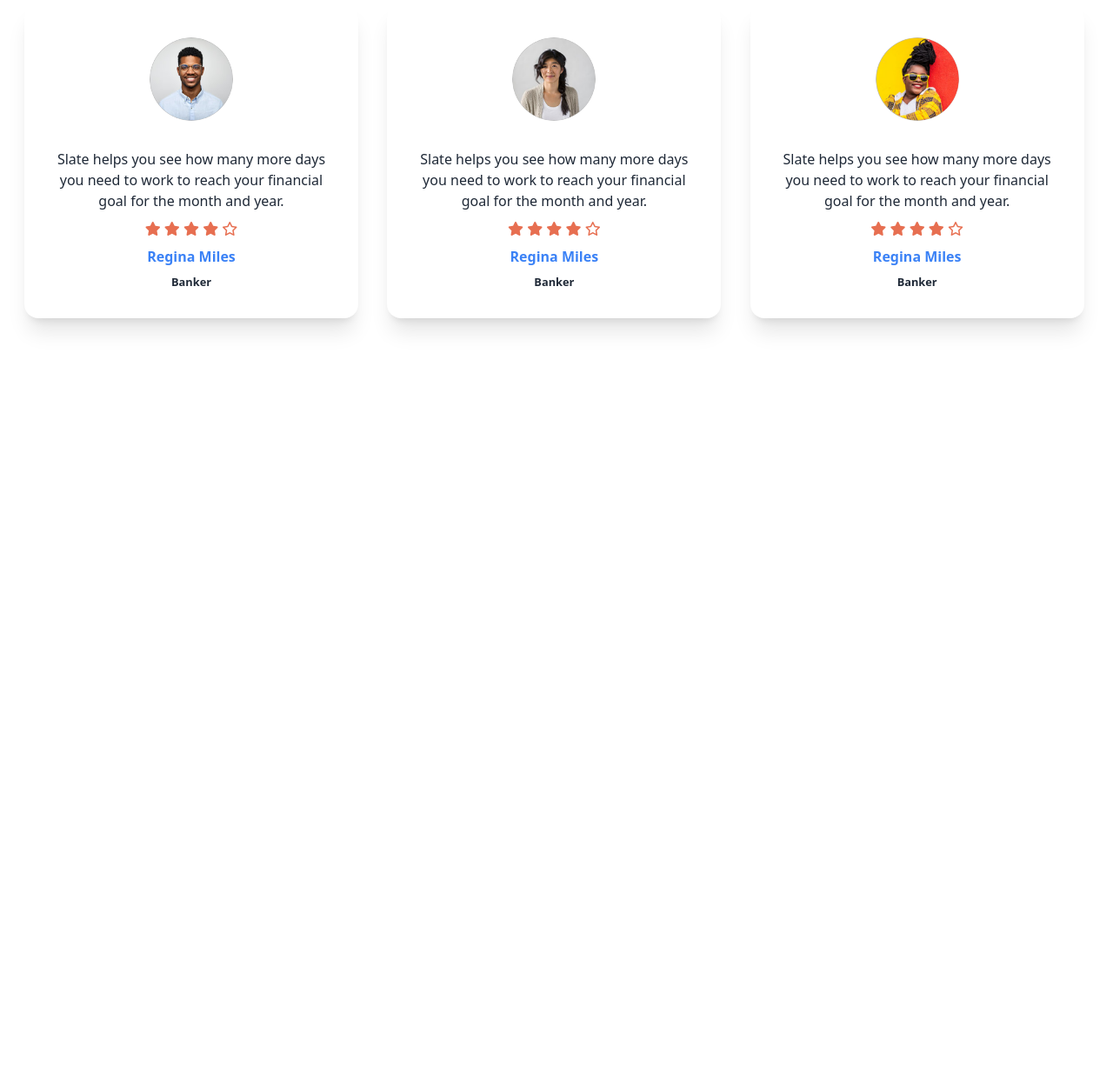
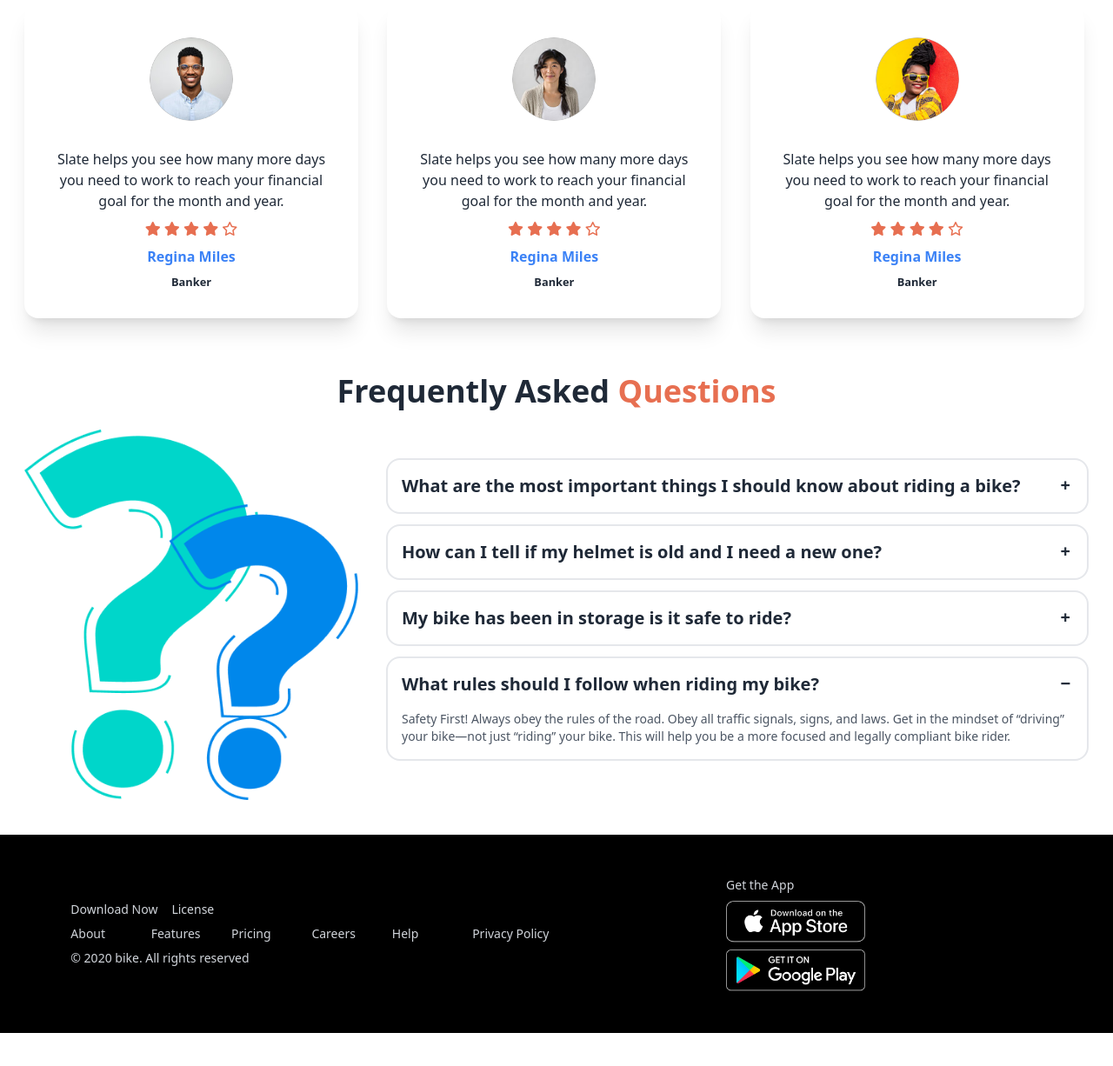
Before and after one commit to jishanprodhan12/biker-zone-using-daisyui, a plain HTML site: page index.html in a window 1280 px wide. Shown: the part 1684-2910 px from the top of the page at 87% size. Before the commit the page ends 2154 px from the top, so only its background shows below. Drawn offline with nearby package versions, Linux system fonts and the light colour scheme.

Commit message:
add footer

```diff
--- a/index.html
+++ b/index.html
@@ -337,11 +337,90 @@
       <!-- Frequently Asked Questions -->
        <section  class="my-5 md:my-10 px-4 lg:px-7 ">
         <br>
+        <h1 class="text-3xl md:text-4xl font-bold text-center">Frequently Asked <span class="text-bike-primary">Questions</span></h1>
+        <br>
+        <!-- faq parrent-->
+         <div class=" flex  justify-between items-center  flex-col md:flex-row gap-5 md:gap-8 ">
+          <!-- img -->
+           <div class="flex-1 max-w-sm max-h-sm">
+            <img src="./images/others/faq.png" alt="" class="w-full h-full">
+           </div>
+           <!-- text  -->
+            <div class="flex-1">
+              <!-- qn  start -->
+              <div class="collapse collapse-plus border-2 mb-3" >
+                <input type="radio" name="my-accordion-3" checked="checked" />
+                <div class="collapse-title text-xl font-semibold"> What are the most important things I should
+                  know about riding a bike?</div>
+                <div class="collapse-content">
+                  <p class="text-sm text-gray-600">Safety First! Always obey the rules of the road. Obey all traffic signals, signs, and laws. Get in the mindset of “driving” your bike—not just “riding” your bike. This will help you be a more focused and legally compliant bike rider. </p>
+                </div>
+              </div>
+              <!-- 2nd qn  -->
+              <div class="collapse collapse-plus border-2 mb-3" >
+                <input type="radio" name="my-accordion-3" checked="checked" />
+                <div class="collapse-title text-xl font-semibold"> How can I tell if my helmet is old and I need a
+                  new one?</div>
+                <div class="collapse-content">
+                  <p class="text-sm text-gray-600">Safety First! Always obey the rules of the road. Obey all traffic signals, signs, and laws. Get in the mindset of “driving” your bike—not just “riding” your bike. This will help you be a more focused and legally compliant bike rider. </p>
+                </div>
+              </div>
+              <!-- 3rd qn  -->
+              <div class="collapse collapse-plus border-2 mb-3" >
+                <input type="radio" name="my-accordion-3" checked="checked" />
+                <div class="collapse-title text-xl font-semibold"> My bike has been in storage is it safe to ride?</div>
+                <div class="collapse-content">
+                  <p class="text-sm text-gray-600">Safety First! Always obey the rules of the road. Obey all traffic signals, signs, and laws. Get in the mindset of “driving” your bike—not just “riding” your bike. This will help you be a more focused and legally compliant bike rider. </p>
+                </div>
+              </div>
+              <!-- 4th qn  -->
+              <div class="collapse collapse-plus border-2 mb-3" >
+                <input type="radio" name="my-accordion-3" checked="checked" />
+                <div class="collapse-title text-xl font-semibold"> What rules should I follow when riding my bike?</div>
+                <div class="collapse-content">
+                  <p class="text-sm text-gray-600">Safety First! Always obey the rules of the road. Obey all traffic signals, signs, and laws. Get in the mindset of “driving” your bike—not just “riding” your bike. This will help you be a more focused and legally compliant bike rider. </p>
+                </div>
+              </div>
+               <!--! qn end  -->
+            </div>
+         </div>
+       </section>
+      <!--! Frequently Asked Questions  end-->
 
-       </section>
    </main>
-   <footer>
+   <!-- footer  -->
+    <footer class="xl:container mx-auto bg-black ">
+      <!-- footer section container  -->
+     <section class="my-5 md:my-10 px-4 lg:px-7 py-12 w-11/12 mx-auto
+     flex justify-between md:items-center flex-col md:flex-row gap-6">
+          <!-- links  -->
+          <div class="flex flex-col gap-2  lg:w-fit text-sm text-gray-300">
+            <div class="flex gap-2 md:gap-4">
+              <a href="#">Download Now</a>
+              <a href="#">License </a>
+            </div>
+            <div class="grid grid-cols-3 lg:grid-cols-6 gap-1">
+              <a href="#">  About</a>
+              <a href="#">Features </a>
+              <a href="#">Pricing </a>
+              <a href="#">Careers </a>
+              <a href="#">Help</a>
+              <a href="#">Privacy Policy</a>
+            </div>
+            <p class="hidden lg:block">© 2020 bike. All rights reserved</p>
+          </div>
+          <!-- app links  -->
+           <div class="flex flex-col gap-2">
+              <p class="text-gray-300 text-sm">Get the App</p>
+              <div class="max-w-40"><a href="#"><img src="./images/others/ios.png" alt=""></a></div>
+              <div class="max-w-40"><a href="#"><img src="./images/others/android.png" alt=""></a></div>
+           </div>
+            <br>
+     </section>
+     <div>
+      <p class="lg:hidden text-gray-300 text-center relative -top-11">© 2020 bike. All rights reserved</p>
+    </div>
+    </footer>
 
-   </footer>
 </body>
 </html>
```
